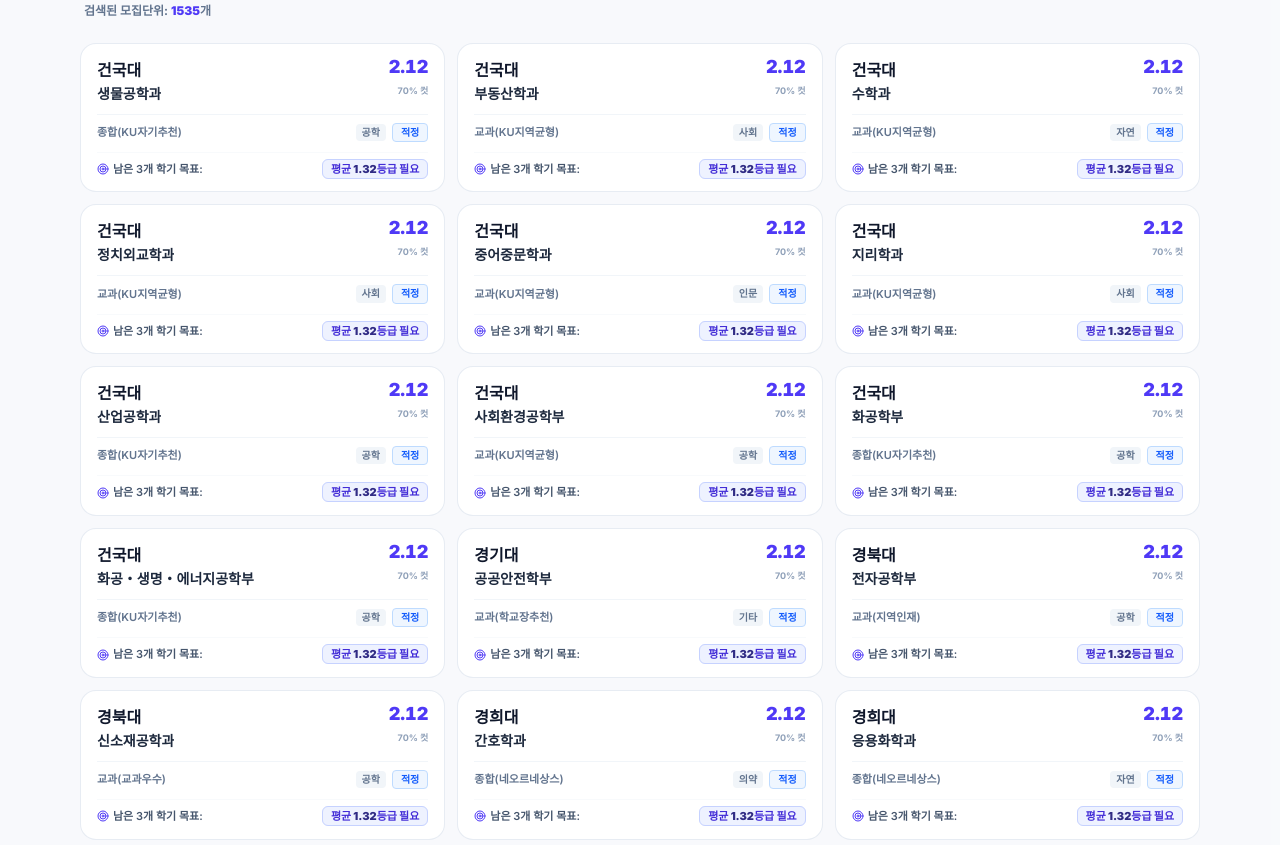
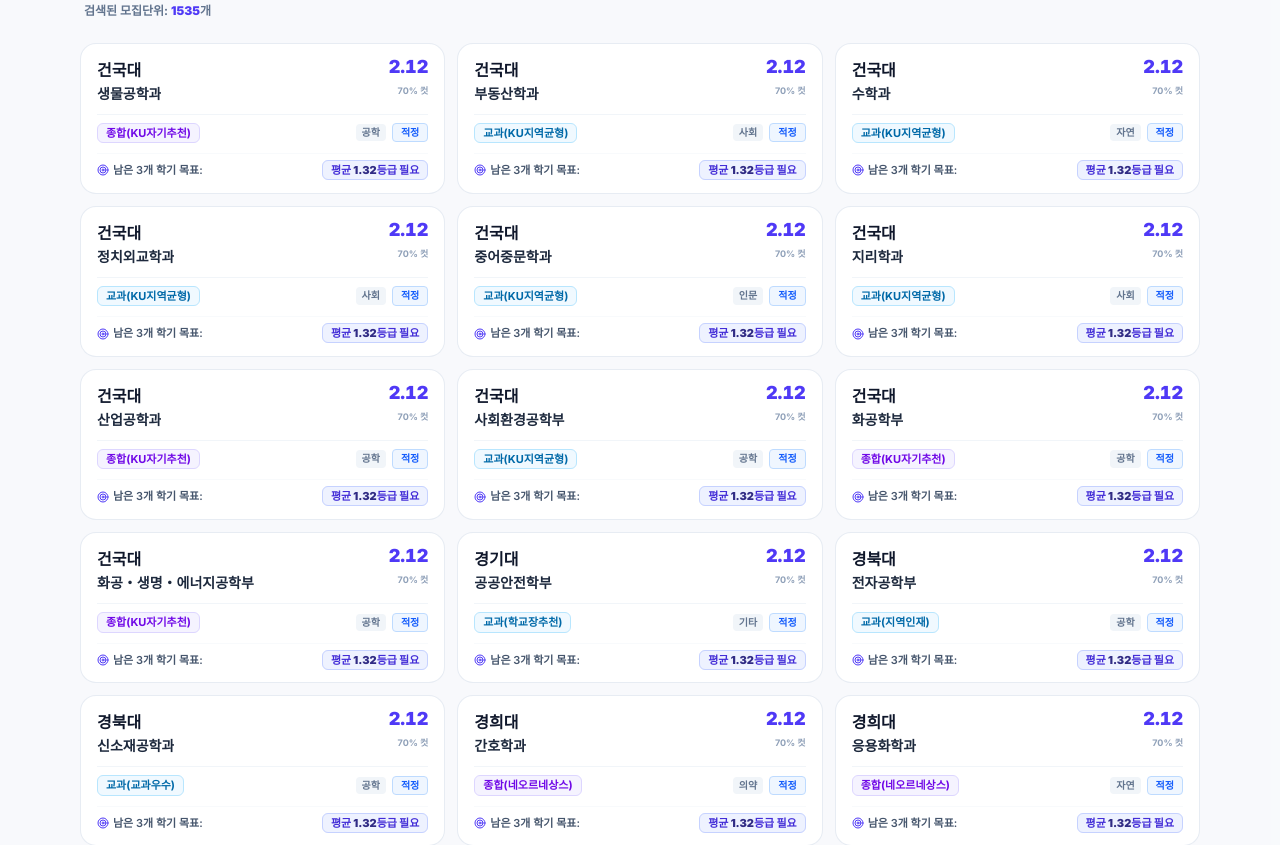
Before and after one commit to kangseok-hub/converter, a React (Vite) app: page / in a window 1280 px wide. Shown: the part 1180-2025 px from the top of the page. Built offline with nearby package versions, Linux system fonts and the light colour scheme; a web font is replaced by a local one.

Commit message:
Update App.tsx

```diff
--- a/src/App.tsx
+++ b/src/App.tsx
@@ -269,6 +269,24 @@
     if (diff < -0.10) return { label: '소신', color: 'bg-rose-50 text-rose-600 border-rose-200' };
     if (diff > 0.10) return { label: '안정', color: 'bg-emerald-50 text-emerald-600 border-emerald-200' };
     return { label: '적정', color: 'bg-blue-50 text-blue-600 border-blue-200' };
+  };
+
+  // 전형명 앞부분(교과/종합/논술 등)에 따라 파스텔톤 배지 색을 구분해서 반환.
+  // 전체 디자인의 인디고/바이올렛/앰버 팔레트와 어울리도록 맞췄다.
+  const getAdmissionTypeStyle = (admissionName: string) => {
+    if (admissionName.startsWith('교과')) {
+      return 'bg-sky-50 text-sky-700 border-sky-200';
+    }
+    if (admissionName.startsWith('종합')) {
+      return 'bg-violet-50 text-violet-700 border-violet-200';
+    }
+    if (admissionName.startsWith('논술')) {
+      return 'bg-amber-50 text-amber-700 border-amber-200';
+    }
+    if (admissionName.startsWith('실기') || admissionName.startsWith('적성')) {
+      return 'bg-rose-50 text-rose-700 border-rose-200';
+    }
+    return 'bg-slate-100 text-slate-500 border-slate-200';
   };
 
   const categories: { id: Category | '전체'; name: string; icon: any; emoji: string }[] = [
@@ -887,7 +905,7 @@
 
                       {/* 중단: 전형명 + 계열 + 소신/안정 배지 */}
                       <div className="flex items-center justify-between gap-2 pt-2 border-t border-slate-100 text-xs">
-                        <span className="text-[11px] font-semibold text-slate-500 truncate max-w-[170px]">
+                        <span className={`px-2 py-0.5 rounded-md text-[11px] font-bold truncate max-w-[170px] border ${getAdmissionTypeStyle(record.admissionName)}`}>
                           {record.admissionName}
                         </span>
                         <div className="flex items-center gap-1.5 shrink-0">
```
